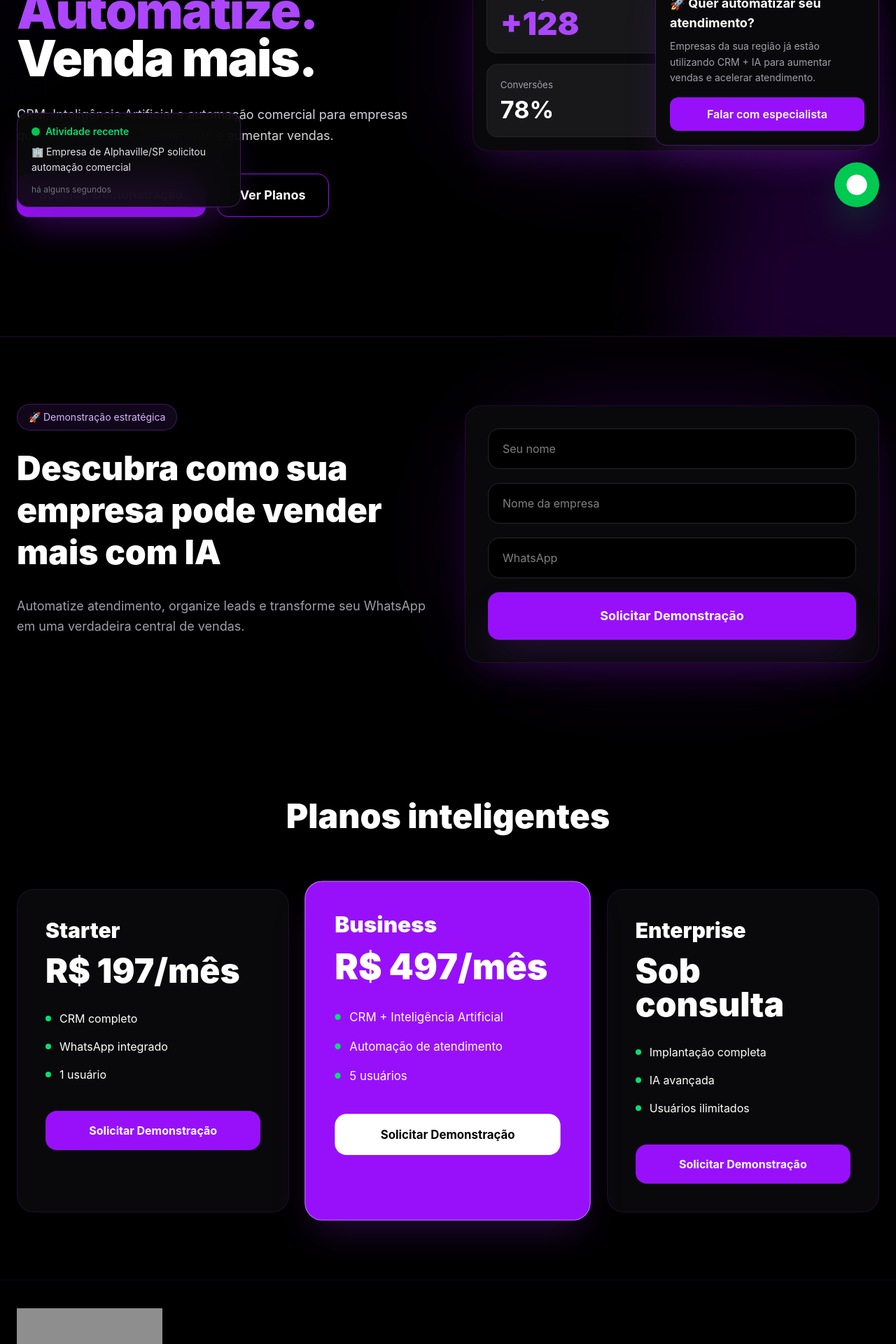
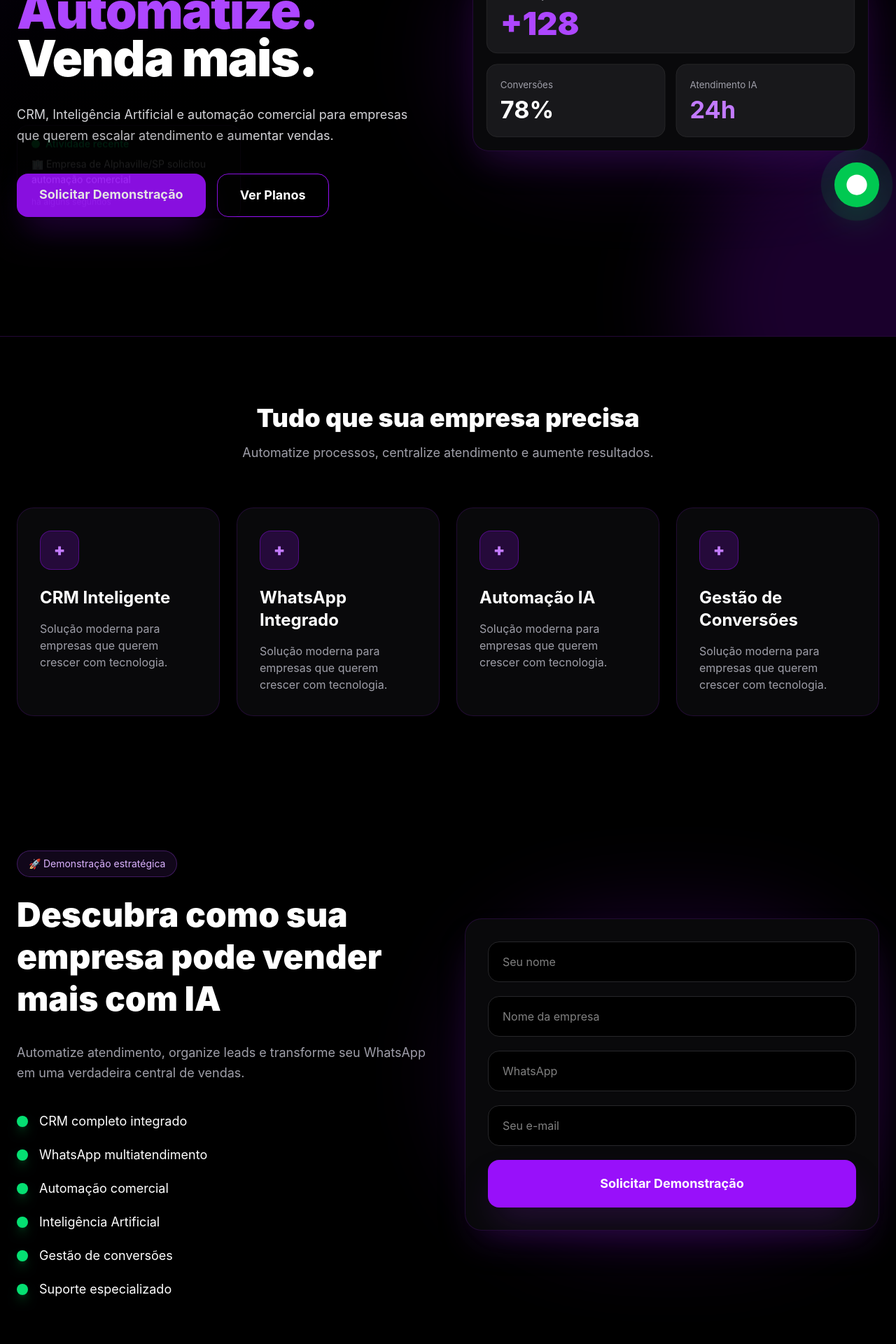
Before and after one commit to charlindiego-bot/chileno-systems, a React (Vite) app: page / in a window 1280 px wide. Shown: the part 480-2400 px from the top of the page at 70% size. Built offline with nearby package versions, Linux system fonts and the light colour scheme; grey boxes are pictures that could not be loaded.

Commit message:
Removido popup duplicado e ajustes premium

```diff
--- a/src/App.jsx
+++ b/src/App.jsx
@@ -29,6 +29,7 @@ export default function App() {
   const [conversionCount, setConversionCount] = useState(0)
   const [hoursCount, setHoursCount] = useState(0)
 
+  /* POPUP */
   useEffect(() => {
 
     const hideInitial = setTimeout(() => {
@@ -57,6 +58,7 @@ export default function App() {
 
   }, [])
 
+  /* CONTADORES */
   useEffect(() => {
 
     const leadsInterval = setInterval(() => {
@@ -111,12 +113,12 @@ export default function App() {
               Benefícios
             </a>
 
-            <a href="#como-funciona" className="hover:text-purple-400 transition">
-              Como Funciona
+            <a href="#planos" className="hover:text-purple-400 transition">
+              Planos
             </a>
 
-            <a href="#planos" className="hover:text-purple-400 transition">
-              Planos
+            <a href="#contato" className="hover:text-purple-400 transition">
+              Contato
             </a>
 
           </nav>
@@ -167,40 +169,7 @@ export default function App() {
 
       </div>
 
-      {/* POPUP DIREITO */}
-      <div
-        className={`fixed bottom-28 right-6 z-40 transition-all duration-700 ${
-          visible
-            ? 'opacity-100 translate-y-0'
-            : 'opacity-0 translate-y-5 pointer-events-none'
-        }`}
-      >
-
-        <div className="bg-zinc-950 border border-purple-500/30 rounded-2xl p-5 shadow-2xl shadow-purple-900/40 max-w-[320px]">
-
-          <div className="text-lg font-bold mb-2">
-            🚀 Quer automatizar seu atendimento?
-          </div>
-
-          <p className="text-zinc-400 text-sm leading-relaxed mb-4">
-            Empresas da sua região já estão utilizando CRM + IA para aumentar
-            vendas e acelerar atendimento.
-          </p>
-
-          <a
-            href={whatsappLink}
-            target="_blank"
-            rel="noopener noreferrer"
-            className="w-full block text-center bg-purple-600 hover:bg-purple-700 transition py-3 rounded-xl font-semibold"
-          >
-            Falar com especialista
-          </a>
-
-        </div>
-
-      </div>
-
-      {/* WHATSAPP */}
+      {/* BOTÃO WHATSAPP */}
       <a
         href={whatsappLink}
         target="_blank"
@@ -235,6 +204,7 @@ export default function App() {
 
         <div className="relative max-w-7xl mx-auto px-6 py-12 lg:py-20 grid lg:grid-cols-2 gap-10 items-center min-h-screen">
 
+          {/* ESQUERDA */}
           <div>
 
             <div className="inline-flex items-center rounded-full border border-green-500/40 bg-green-500/10 px-4 py-2 text-sm text-green-400 mb-6">
@@ -269,9 +239,7 @@ export default function App() {
             <div className="mt-10 flex flex-wrap gap-4">
 
               <a
-                href={whatsappLink}
-                target="_blank"
-                rel="noopener noreferrer"
+                href="#contato"
                 className="bg-purple-600 hover:bg-purple-700 transition px-8 py-4 rounded-2xl font-bold text-lg shadow-2xl shadow-purple-700/30"
               >
                 Solicitar Demonstração
@@ -288,6 +256,7 @@ export default function App() {
 
           </div>
 
+          {/* DIREITA */}
           <div className="relative flex justify-center">
 
             <div className="absolute inset-0 blur-3xl bg-purple-700/20 rounded-full" />
@@ -346,8 +315,63 @@ export default function App() {
 
       </section>
 
+      {/* BENEFÍCIOS */}
+      <section
+        id="beneficios"
+        className="max-w-7xl mx-auto px-6 py-24"
+      >
+
+        <div className="text-center mb-16">
+
+          <h2 className="text-4xl font-black mb-4">
+            Tudo que sua empresa precisa
+          </h2>
+
+          <p className="text-zinc-400 text-lg max-w-2xl mx-auto">
+            Automatize processos, centralize atendimento e aumente resultados.
+          </p>
+
+        </div>
+
+        <div className="grid md:grid-cols-2 lg:grid-cols-4 gap-6">
+
+          {[
+            'CRM Inteligente',
+            'WhatsApp Integrado',
+            'Automação IA',
+            'Gestão de Conversões',
+          ].map((item, index) => (
+
+            <div
+              key={index}
+              className="bg-zinc-950 border border-purple-900/30 rounded-3xl p-8 hover:border-purple-500 transition hover:-translate-y-2 duration-300"
+            >
+
+              <div className="w-14 h-14 rounded-2xl bg-purple-600/20 border border-purple-600/40 flex items-center justify-center text-purple-400 text-2xl font-black mb-6">
+                +
+              </div>
+
+              <h3 className="text-2xl font-bold mb-4">
+                {item}
+              </h3>
+
+              <p className="text-zinc-400">
+                Solução moderna para empresas que querem crescer com tecnologia.
+              </p>
+
+            </div>
+
+          ))}
+
+        </div>
+
+      </section>
+
       {/* FORMULÁRIO */}
-      <section className="max-w-7xl mx-auto px-6 py-24">
+      <section
+        id="contato"
+        className="max-w-7xl mx-auto px-6 py-24"
+      >
 
         <div className="grid lg:grid-cols-2 gap-12 items-center">
 
@@ -366,6 +390,34 @@ export default function App() {
               em uma verdadeira central de vendas.
             </p>
 
+            <div className="space-y-5">
+
+              {[
+                'CRM completo integrado',
+                'WhatsApp multiatendimento',
+                'Automação comercial',
+                'Inteligência Artificial',
+                'Gestão de conversões',
+                'Suporte especializado',
+              ].map((item, index) => (
+
+                <div
+                  key={index}
+                  className="flex items-center gap-4"
+                >
+
+                  <div className="w-4 h-4 rounded-full bg-green-400 shadow-lg shadow-green-500/40" />
+
+                  <span className="text-lg">
+                    {item}
+                  </span>
+
+                </div>
+
+              ))}
+
+            </div>
+
           </div>
 
           <div className="relative">
@@ -382,12 +434,14 @@ export default function App() {
                   const nome = e.target.nome.value
                   const empresa = e.target.empresa.value
                   const telefone = e.target.telefone.value
+                  const email = e.target.email.value
 
                   const mensagem =
                     `Olá Diego! Quero uma demonstração da Chileno Systems.%0A%0A` +
                     `👤 Nome: ${nome}%0A` +
                     `🏢 Empresa: ${empresa}%0A` +
-                    `📞 WhatsApp: ${telefone}`
+                    `📞 WhatsApp: ${telefone}%0A` +
+                    `📧 E-mail: ${email}`
 
                   window.open(
                     `https://wa.me/5515920004506?text=${mensagem}`,
@@ -422,6 +476,14 @@ export default function App() {
                   className="w-full bg-black border border-zinc-800 rounded-2xl px-5 py-4 outline-none focus:border-purple-500 transition"
                 />
 
+                <input
+                  type="email"
+                  name="email"
+                  placeholder="Seu e-mail"
+                  required
+                  className="w-full bg-black border border-zinc-800 rounded-2xl px-5 py-4 outline-none focus:border-purple-500 transition"
+                />
+
                 <button
                   type="submit"
                   className="w-full bg-purple-600 hover:bg-purple-700 transition py-5 rounded-2xl font-bold text-lg shadow-2xl shadow-purple-900/40"
@@ -451,6 +513,11 @@ export default function App() {
             Planos inteligentes
           </h2>
 
+          <p className="text-zinc-400 text-lg max-w-2xl mx-auto">
+            Soluções completas para empresas que querem crescer com CRM,
+            automação e Inteligência Artificial.
+          </p>
+
         </div>
 
         <div className="grid lg:grid-cols-3 gap-8">
@@ -459,50 +526,78 @@ export default function App() {
             {
               title: 'Starter',
               price: 'R$ 197/mês',
+              description:
+                'Ideal para pequenas empresas que precisam organizar atendimento e vendas.',
+
               features: [
                 'CRM completo',
                 'WhatsApp integrado',
                 '1 usuário',
+                'Funil de vendas',
               ],
             },
 
             {
               title: 'Business',
               price: 'R$ 497/mês',
+              description:
+                'Automação inteligente para empresas que querem escalar resultados.',
+
               features: [
                 'CRM + Inteligência Artificial',
                 'Automação de atendimento',
                 '5 usuários',
+                'Gestão de conversões',
               ],
             },
 
             {
               title: 'Enterprise',
               price: 'Sob consulta',
+              description:
+                'Estrutura premium para operações comerciais de alta performance.',
+
               features: [
                 'Implantação completa',
-                'IA avançada',
+                'IA avançada personalizada',
                 'Usuários ilimitados',
+                'Treinamento da equipe',
               ],
             },
           ].map((plan, index) => (
 
             <div
               key={index}
-              className={`rounded-3xl p-10 border transition hover:-translate-y-2 duration-300 ${
+              className={`rounded-3xl p-10 border transition hover:-translate-y-2 duration-300 relative overflow-hidden ${
                 index === 1
                   ? 'bg-purple-600 border-purple-400 shadow-2xl shadow-purple-900/40 scale-105'
                   : 'bg-zinc-950 border-purple-900/30'
               }`}
             >
 
+              {index === 1 && (
+
+                <div className="absolute top-4 right-4 bg-white text-black text-xs font-bold px-3 py-1 rounded-full">
+                  MAIS POPULAR
+                </div>
+
+              )}
+
               <h3 className="text-3xl font-black mb-4">
                 {plan.title}
               </h3>
 
-              <div className="text-5xl font-black mb-8">
+              <div className="text-5xl font-black mb-6">
                 {plan.price}
               </div>
+
+              <p className={`mb-8 leading-relaxed ${
+                index === 1
+                  ? 'text-purple-100'
+                  : 'text-zinc-400'
+              }`}>
+                {plan.description}
+              </p>
 
               <div className="space-y-4 mb-10">
 
@@ -512,7 +607,9 @@ export default function App() {
 
                     <div className="w-2 h-2 rounded-full bg-green-400" />
 
-                    <span>{feature}</span>
+                    <span>
+                      {feature}
+                    </span>
 
                   </div>
 
```
